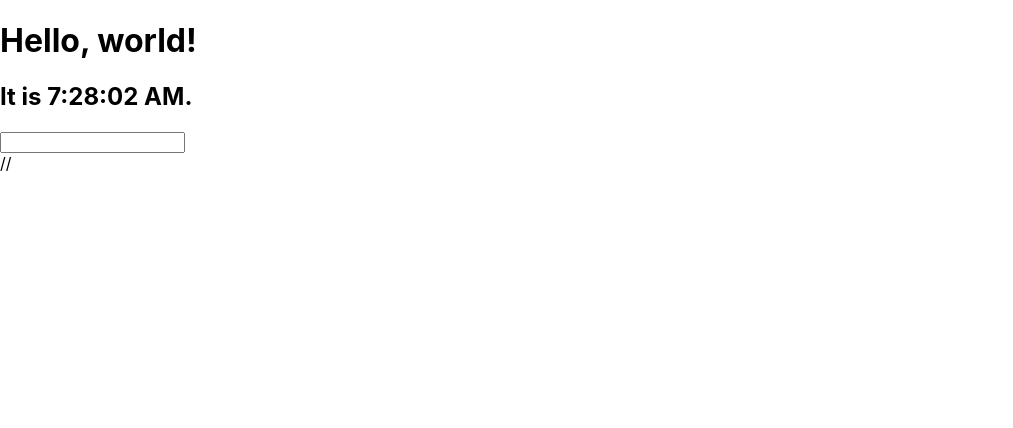
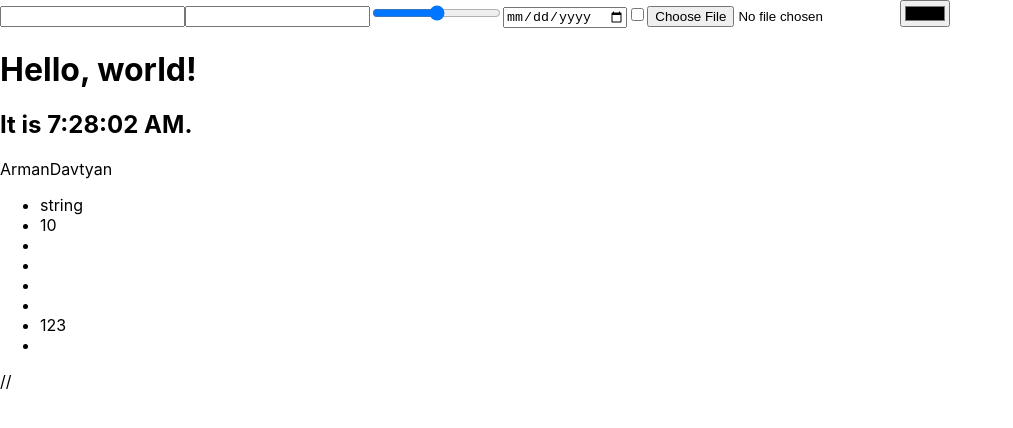
Before and after one commit to ArmanDavtyan0008/newReact, a React (Create React App) app in the folder my-react/: page / in a window 1280 px wide. Shown: the top 428 px of the page, without its empty margins (0-1013 px from the left). Built offline with nearby package versions, Linux system fonts and the light colour scheme.

Commit message:
lastest vrsion

```diff
--- a/my-react/src/App.js
+++ b/my-react/src/App.js
@@ -1,6 +1,8 @@
 import logo from "./logo.svg";
 import One from "./Components/One"
 import Clock from "./Components/Clock";
+import Test from "./Components/Test"
+// import FormattedDate from "./Components/newClock";
 
 function GetTime(props) {
   return (
@@ -15,9 +17,22 @@ function App(){
   return (
     <div>
 
+{/*
+      <FormattedDate date={this.state.date} />
+      <div> </div> */}
+      <input type="text" className="input"/>
+      <input type="password" className="input" />
+      <input type="range" className="input" />
+      <input type="date" className="input" />
+      <input type="checkbox" className="input" />
+      <input type="file" className="input" />
+      <input type="color" className="input"
+
+      />
       <Clock />
-      <input type="text" />
-      {/* <GetTime name="Arman" lastName="Davtyan" /> */}
+      <GetTime name={"Arman"} lastName={"Davtyan"} />
+      <Test v={"string"} b={122 % 2 === 0 ? 10 : 20} c={true} d={false} e={undefined} f={null} g={[1, 2, 3]} />
+
     </div>
   )
 
--- /dev/null
+++ b/my-react/src/Components/Test.js
@@ -0,0 +1,26 @@
+import React from "react"
+
+class Test extends React.Component {
+    render() {
+        const { v, b, c, d, e, f, g, h } = this.props
+
+
+        return (
+
+            <ul>
+
+                <li> {v} </li>
+                <li> {b} </li>
+                <li> {c} </li>
+                <li> {d} </li>
+                <li> {e} </li>
+                <li> {f} </li>
+                <li> {g} </li>
+                <li> {h} </li>
+
+            </ul>
+
+        )
+    }
+}
+ export default Test
```
Also changed, not shown: 1 other file (tests, documents, lock files or other folders).
